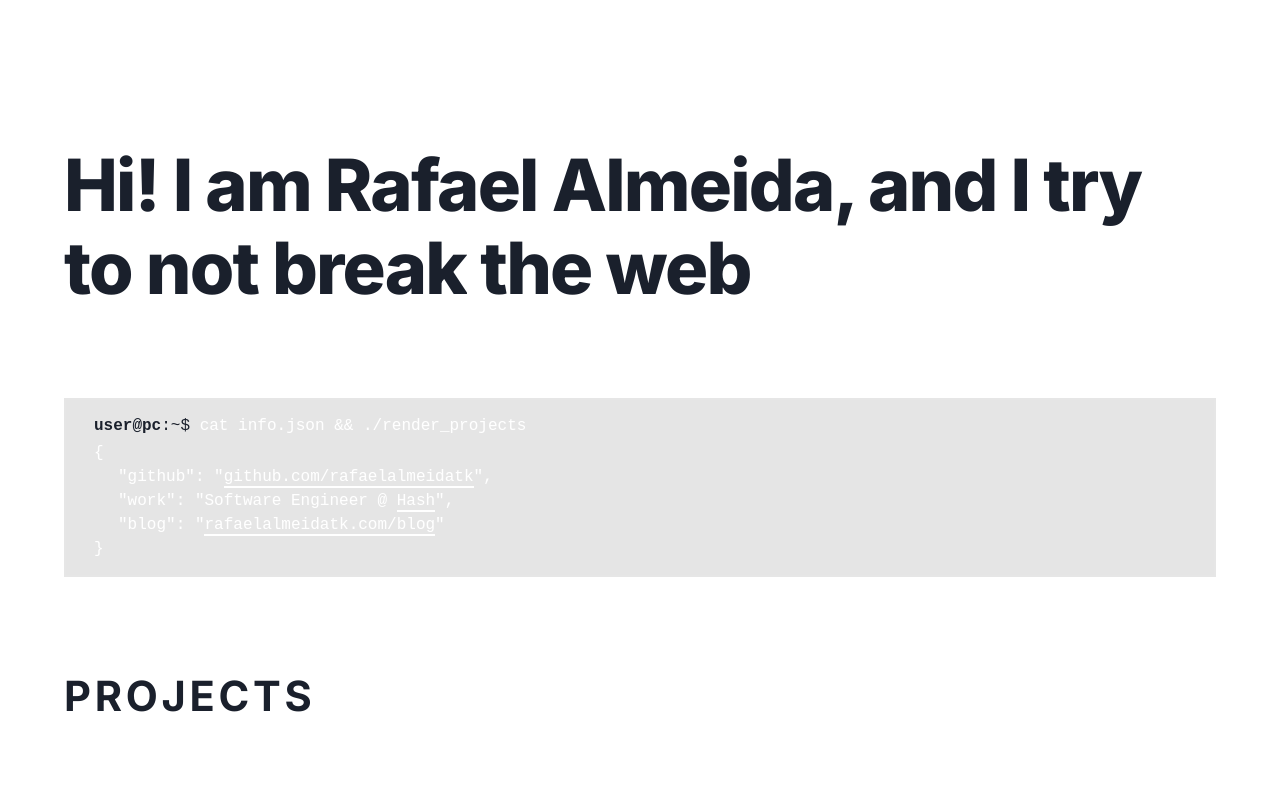
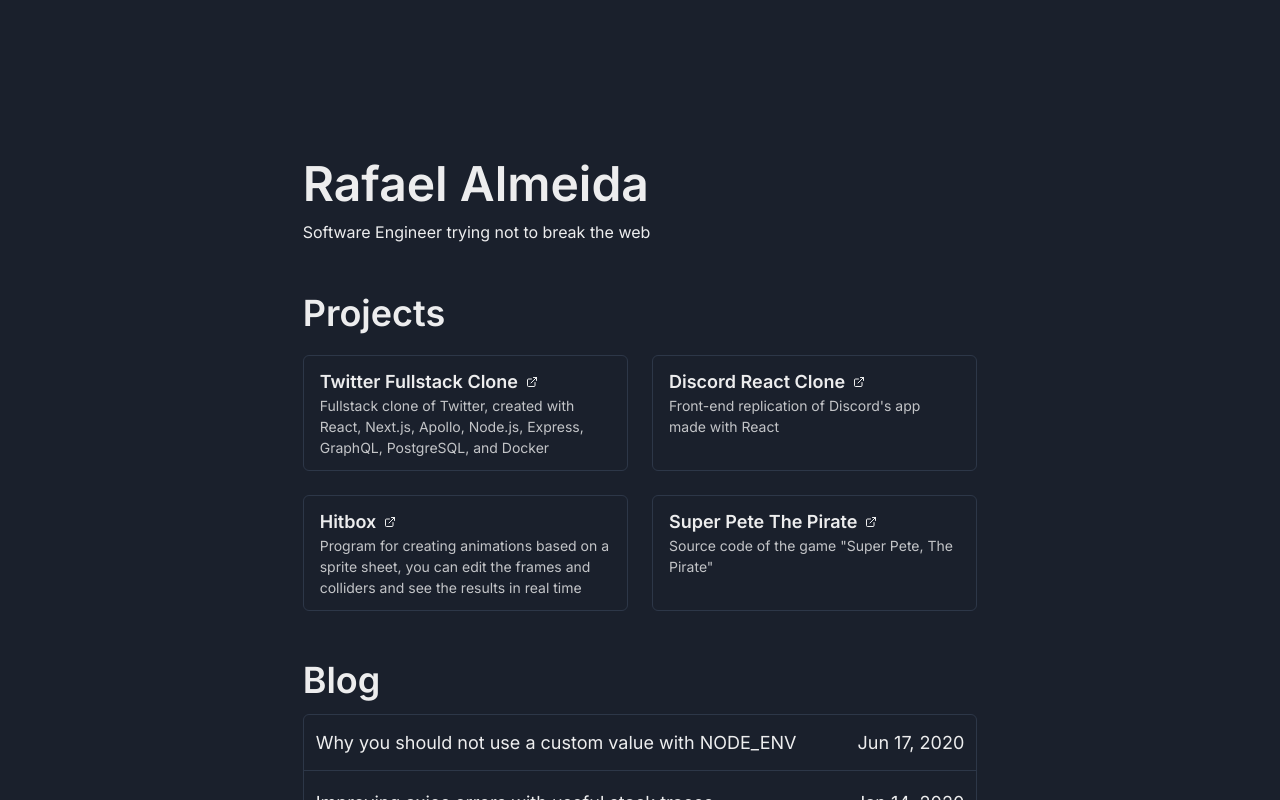
Before and after one commit to rafaelalmeidatk/rafaelalmeidatk.com, a Next.js app: page / in a window 1280 px wide. Shown: the top 800 px of the page. Built offline with nearby package versions, Linux system fonts and the light colour scheme.

Commit message:
New wip layout

```diff
--- a/package.json
+++ b/package.json
@@ -9,6 +9,7 @@
     "tc": "tsc -noEmit"
   },
   "dependencies": {
+    "@chakra-ui/icons": "^2.0.0",
     "@chakra-ui/react": "^2.0.0",
     "@emotion/react": "^11",
     "@emotion/styled": "^11",
--- a/src/components/blog/BlogPostsList.tsx
+++ b/src/components/blog/BlogPostsList.tsx
@@ -1,4 +1,4 @@
-import { formatRawDate } from '../../lib/postTime';
+import { formatPostDate } from '../../lib/postTime';
 import { Post } from '../../lib/posts';
 import styles from './BlogPostsList.module.css';
 
@@ -11,9 +11,7 @@ type BlogPostsListItemProps = {
 const BlogPostsListItem = ({ slug, title, date }: BlogPostsListItemProps) => (
   <a className={styles.listItem} href={`/blog/${slug}`}>
     <div className={styles.listItemTitle}>{title}</div>
-    <div className={styles.listItemDate}>
-      {formatRawDate(date, 'MMMM d, yyyy')}
-    </div>
+    <div className={styles.listItemDate}>{formatPostDate(date)}</div>
   </a>
 );
 
--- a/src/components/post/markdown/Heading.tsx
+++ b/src/components/post/markdown/Heading.tsx
@@ -1,5 +1,5 @@
 import React from 'react';
-import { formatRawDate } from '../../../lib/postTime';
+import { formatPostDate } from '../../../lib/postTime';
 import styles from './Heading.module.css';
 
 type HeadingProps = { title: string; time: string };
@@ -8,7 +8,7 @@ const Heading = ({ title, time }: HeadingProps) => (
   <header className={styles.heading}>
     <h1 className={styles.title}>{title}</h1>
     <time className={styles.time} dateTime={time}>
-      {formatRawDate(time, 'MMMM d, yyyy')}
+      {formatPostDate(time)}
     </time>
   </header>
 );
--- a/src/lib/bulma.scss
+++ /dev/null
@@ -1,4 +0,0 @@
-@import 'node_modules/bulma/sass/utilities/_all.sass';
-@import 'node_modules/bulma/sass/base/_all';
-@import 'node_modules/bulma/sass/grid/columns.sass';
-@import 'node_modules/bulma/sass/elements/container.sass';
--- /dev/null
+++ b/src/lib/chakraTheme.ts
@@ -0,0 +1,23 @@
+import { extendTheme, ThemeConfig } from '@chakra-ui/react';
+
+const config: ThemeConfig = {
+  initialColorMode: 'dark',
+  useSystemColorMode: false,
+};
+
+const theme = extendTheme({
+  config,
+  fonts: {
+    heading: 'Inter, Helvetica, system-ui, sans-serif',
+    body: 'Inter, Helvetica, system-ui, sans-serif',
+  },
+  components: {
+    Heading: {
+      baseStyle: {
+        fontWeight: 'semibold',
+      },
+    },
+  },
+});
+
+export default theme;
--- a/src/lib/postTime.ts
+++ b/src/lib/postTime.ts
@@ -1,6 +1,11 @@
 import { parse, format } from 'date-fns';
 
-export const formatRawDate = (date: string, formatStr: string) => {
+export const formatPostDate = (date: string) => {
   const parsed = parse(date, 'yyyy-MM-dd', new Date());
-  return format(parsed, formatStr);
+  return format(parsed, 'MMMM d, yyyy');
 };
+
+export const formatPostDateShort = (date: string) => {
+  const parsed = parse(date, 'yyyy-MM-dd', new Date());
+  return format(parsed, 'MMM dd, yyyy');
+};
--- a/src/lib/posts.ts
+++ b/src/lib/posts.ts
@@ -7,6 +7,7 @@ export type Post = {
   slug: string;
   title: string;
   date: string;
+  link: string;
 };
 
 export const getAllPostsSlug = () => {
@@ -27,6 +28,7 @@ export const getPostBySlug = (slug: string): Post => {
     slug,
     title: pageModule.meta.title,
     date: pageModule.meta.date,
+    link: `/blog/${slug}`,
   };
 };
 
--- a/src/pages/_app.tsx
+++ b/src/pages/_app.tsx
@@ -2,15 +2,14 @@ import Head from 'next/head';
 import { AppProps } from 'next/app';
 import { ChakraProvider } from '@chakra-ui/react';
 import Seo from '../components/Seo';
-import '../lib/bulma.scss';
-import '../styles/global.css';
+import chakraTheme from '../lib/chakraTheme';
 
 function MyApp({ Component, pageProps }: AppProps) {
   return (
-    <ChakraProvider>
+    <ChakraProvider theme={chakraTheme}>
       <Head>
         <link
-          href="https://fonts.googleapis.com/css2?family=Inter:wght@400;700;800&display=swap"
+          href="https://fonts.googleapis.com/css2?family=Inter:wght@400;600;700&display=swap"
           rel="stylesheet"
         />
       </Head>
--- a/src/pages/index.tsx
+++ b/src/pages/index.tsx
@@ -1,22 +1,151 @@
 import React from 'react';
-import { GlobalDelayProvider } from '../components/GlobalDelayContext';
-import Heading from '../components/Heading';
-import TerminalAboutMe from '../components/terminalAboutMe/TerminalAboutMe';
-import Projects from '../components/Projects';
-import Footer from '../components/Footer';
+import {
+  Text,
+  Container,
+  Heading,
+  Stack,
+  SimpleGrid,
+  GridItem,
+  Flex,
+  ListItem,
+  List,
+  chakra,
+  LinkBox,
+  LinkOverlay,
+} from '@chakra-ui/react';
+import { ExternalLinkIcon } from '@chakra-ui/icons';
+import { getAllPosts, Post } from '../lib/posts';
+import { formatPostDateShort } from '../lib/postTime';
+import { GetStaticProps } from 'next';
+import Link from 'next/link';
 
-export const config = {
-  unstable_runtimeJS: false,
+const projects = [
+  {
+    id: 'twitter-fullstack-clone',
+    title: 'Twitter Fullstack Clone',
+    link: 'https://github.com/rafaelalmeidatk/twitter-fullstack-clone',
+    description:
+      'Fullstack clone of Twitter, created with React, Next.js, Apollo, Node.js, Express, GraphQL, PostgreSQL, and Docker',
+  },
+  {
+    id: 'discord-react-clone',
+    title: 'Discord React Clone',
+    link: 'https://github.com/rafaelalmeidatk/discord-react-clone',
+    description: "Front-end replication of Discord's app made with React",
+  },
+  {
+    id: 'hitbox',
+    title: 'Hitbox',
+    link: 'https://github.com/rafaelalmeidatk/hitbox',
+    description:
+      'Program for creating animations based on a sprite sheet, you can edit the frames and colliders and see the results in real time',
+  },
+  {
+    id: 'super-pete',
+    title: 'Super Pete The Pirate',
+    link: 'https://github.com/rafaelalmeidatk/Super-Pete-The-Pirate',
+    description: 'Source code of the game "Super Pete, The Pirate"',
+  },
+];
+
+type HomeProps = {
+  posts: Post[];
 };
 
-const Home = () => (
-  <GlobalDelayProvider>
-    <Heading />
-    <TerminalAboutMe />
-    <Projects />
+const Home = ({ posts }: HomeProps) => {
+  return (
+    <Container marginY={[14, 40]} maxW="70ch">
+      <header>
+        <Heading as="h1" size="2xl">
+          Rafael Almeida
+        </Heading>
+        <Text mt={3}>Software Engineer trying not to break the web</Text>
 
-    <Footer showAnimation />
-  </GlobalDelayProvider>
-);
+        <Heading mt={12}>Projects</Heading>
+
+        <SimpleGrid mt={5} spacing={6} columns={[1, 2]}>
+          {projects.map((project) => (
+            <GridItem
+              as={LinkBox}
+              key={project.id}
+              border="1px solid"
+              borderColor="gray.700"
+              borderRadius="md"
+              py={3}
+              px={4}
+              position="relative"
+              top={0}
+              transition="all 0.2s ease"
+              _hover={{
+                top: '-2px',
+                opacity: 0.9,
+              }}
+            >
+              <Flex alignItems="center">
+                <Text fontSize="lg" fontWeight="semibold">
+                  <LinkOverlay href={project.link} isExternal>
+                    {project.title}
+                  </LinkOverlay>
+                </Text>
+                <ExternalLinkIcon ml={2} boxSize={3} />
+              </Flex>
+              <Text fontSize="sm" opacity={0.8} pointerEvents="none">
+                {project.description}
+              </Text>
+            </GridItem>
+          ))}
+        </SimpleGrid>
+
+        <Heading mt={12}>Blog</Heading>
+
+        <List
+          mt={3}
+          spacing={1}
+          border="1px solid"
+          borderColor="gray.700"
+          borderRadius="md"
+        >
+          {posts.map((post) => (
+            <ListItem
+              key={post.slug}
+              as="li"
+              py={1.5}
+              px={3}
+              fontSize="lg"
+              transition="opacity 0.2s ease"
+              _hover={{ opacity: 0.7 }}
+              borderBottom="1px solid"
+              borderColor="gray.700"
+              // borderRadius="md"
+            >
+              <Link href={post.link}>
+                <a>
+                  <Stack direction={['column', 'row']} spacing={0} py={2}>
+                    <Text flex={1} mr={3} noOfLines={1}>
+                      {post.title}
+                    </Text>
+                    <chakra.span flexShrink={0}>
+                      {formatPostDateShort(post.date)}
+                    </chakra.span>
+                  </Stack>
+                </a>
+              </Link>
+            </ListItem>
+          ))}
+        </List>
+      </header>
+    </Container>
+  );
+};
 
 export default Home;
+
+export const getStaticProps: GetStaticProps<{ posts: Post[] }> = async () => {
+  const posts = getAllPosts();
+
+  return {
+    props: {
+      posts,
+    },
+  };
+};
--- a/src/styles/global.css
+++ /dev/null
@@ -1,25 +0,0 @@
-html,
-body {
-  background: #121212;
-  color: #fff;
-  font-family: Inter, Helvetica, sans-serif !important;
-}
-
-a {
-  color: #fff;
-  text-decoration: underline;
-}
-
-a:hover {
-  color: #9e9e9e;
-}
-
-@media screen and (prefers-reduced-motion: reduce) {
-  *,
-  *:before,
-  *:after {
-    animation-delay: 0s !important;
-    animation-duration: 0.001ms !important;
-    animation-iteration-count: 1 !important;
-  }
-}
```
Also changed, not shown: src/pages/_document.tsx (+5 -5 lines), 1 other file (tests, documents, lock files or other folders).
